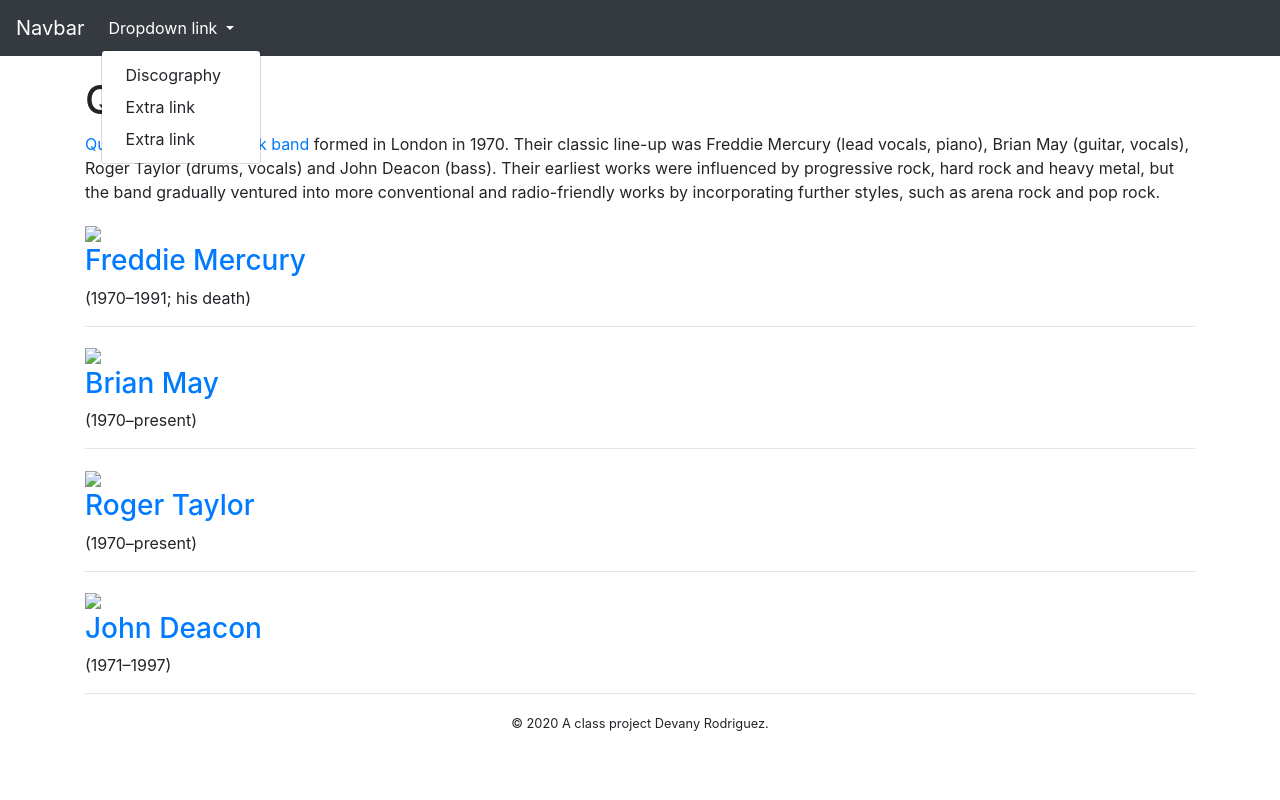
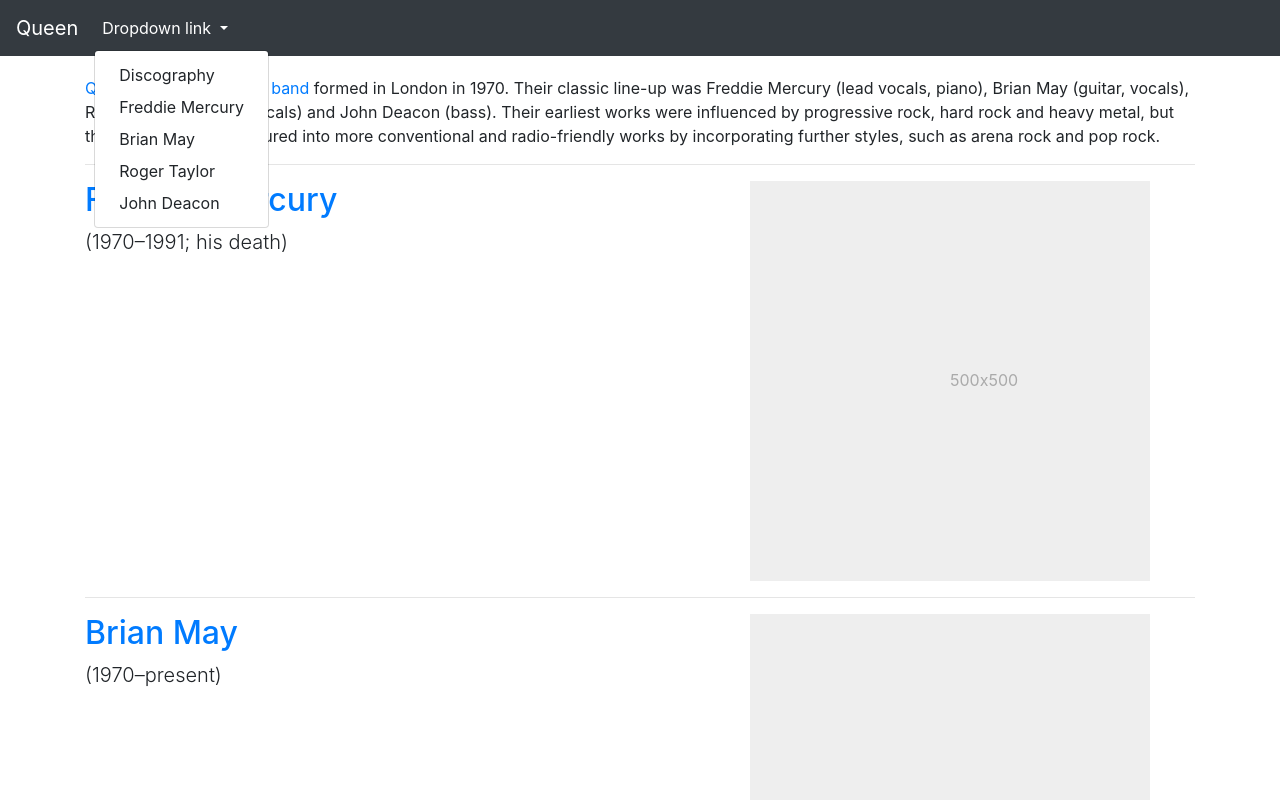
Before and after one commit to devropz/devany-project, a website: page src/njk/index.njk in a window 1280 px wide. Both pictures are taken after a click on the button "Dropdown link". Shown: the top 800 px of the page. Drawn offline with nearby package versions, Linux system fonts and the light colour scheme; files that its build step writes are made by us from their sources; files whose address does not match are found by name.

Commit message:
latest commit

```diff
--- a/src/njk/_partials/nav.njk
+++ b/src/njk/_partials/nav.njk
@@ -1,5 +1,5 @@
 <nav class="navbar navbar-expand-lg navbar-dark bg-dark">
-  <a class="navbar-brand" href="index.html">Navbar</a>
+  <a class="navbar-brand" href="index.html">Queen</a>
   <button class="navbar-toggler" type="button" data-toggle="collapse" data-target="#navbarNavDropdown" aria-controls="navbarNavDropdown" aria-expanded="false" aria-label="Toggle navigation">
     <span class="navbar-toggler-icon"></span>
   </button>
@@ -11,8 +11,10 @@
         </a>
         <div class="dropdown-menu" aria-labelledby="navbarDropdownMenuLink">
           <a class="dropdown-item" href="discography.html">Discography</a>
-          <a class="dropdown-item" href="#">Extra link</a>
-          <a class="dropdown-item" href="#">Extra link</a>
+          <a class="dropdown-item" href="freddie-mercury.html">Freddie Mercury</a>
+          <a class="dropdown-item" href="brian-may.html">Brian May</a>
+          <a class="dropdown-item" href="roger-taylor.html">Roger Taylor</a>
+          <a class="dropdown-item" href="john-deacon.html">John Deacon</a>
         </div>
       </li>
     </ul>
--- a/src/njk/index.njk
+++ b/src/njk/index.njk
@@ -5,21 +5,25 @@
 {% block page_description %}A project about the best band in the world.{% endblock %}
 
 {% block content %}
-
 <div class="container">
   <div class="row">
     <div class="col">
-      <h1>Queen</h1>
       <p>
         <a href="https://en.wikipedia.org/wiki/Queen_(band)">Queen are a British rock band</a> formed in London in 1970. Their classic line-up was Freddie Mercury (lead vocals, piano), Brian May (guitar, vocals), Roger Taylor (drums, vocals) and John Deacon (bass). Their earliest works were influenced by progressive rock, hard rock and heavy metal, but the band gradually ventured into more conventional and radio-friendly works by incorporating further styles, such as arena rock and pop rock.
       </p>
 
+      {% for member in queen.members %}
+        <hr class="featurette-divider">
 
-      {% for member in queen.members %}
-        <img src="img/members/{{ members.image }}">
-        <h3 class="member-headline"><a href="{{member.slug}}.html"> {{member.name}}</a></h3>
-        <p class="member-instruments">{{member.tenure}}</p>
-        <hr>
+        <div class="row featurette">
+          <div class="col-md-7">
+            <h2 class="member-headline"><a href="{{member.slug}}.html"> {{member.name}}</a></h2>
+            <p class="lead">{{member.tenure}}</p>
+          </div>
+          <div class="col-md-5">
+            <svg class="bd-placeholder-img bd-placeholder-img-lg featurette-image img-fluid mx-auto" width="400" height="400" xmlns="http://www.w3.org/2000/svg" preserveAspectRatio="xMidYMid slice" focusable="false" role="img" aria-label="Placeholder: 500x500"><title>Placeholder</title><rect width="100%" height="100%" fill="#eee"/><text x="50%" y="50%" fill="#aaa" dy=".3em">500x500</text></svg>
+          </div>
+        </div>
       {% endfor%}
 
     </div>
--- a/src/scss/_jumbotron.scss
+++ b/src/scss/_index.scss
@@ -1,5 +1,7 @@
+$background-color: black;
+
 .jumbotron.banner {
-  background: url(../img/queen-band-wallpaper-thin.jpg) no-repeat center;
+  background: url(../img/pirate-ship.jpg) no-repeat center;
   background-size: cover;
   color: white;
   padding-top: 12rem
```
Also changed, not shown: src/njk/_partials/jumbotron.njk (+5 -3 lines), src/njk/discography.njk (+22 -0 lines), docs/brian-may.html, docs/discography.html, docs/freddie-mercury.html, docs/index.html, docs/john-deacon.html, docs/roger-taylor.html.
